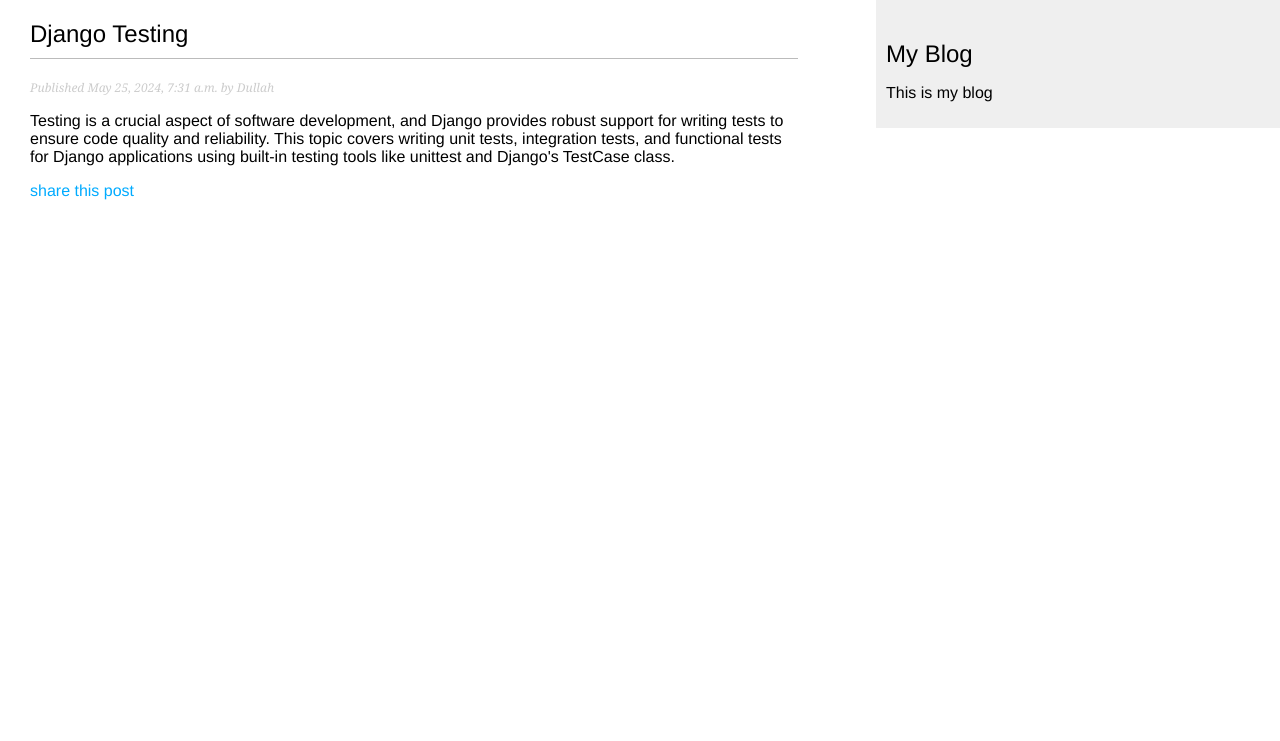
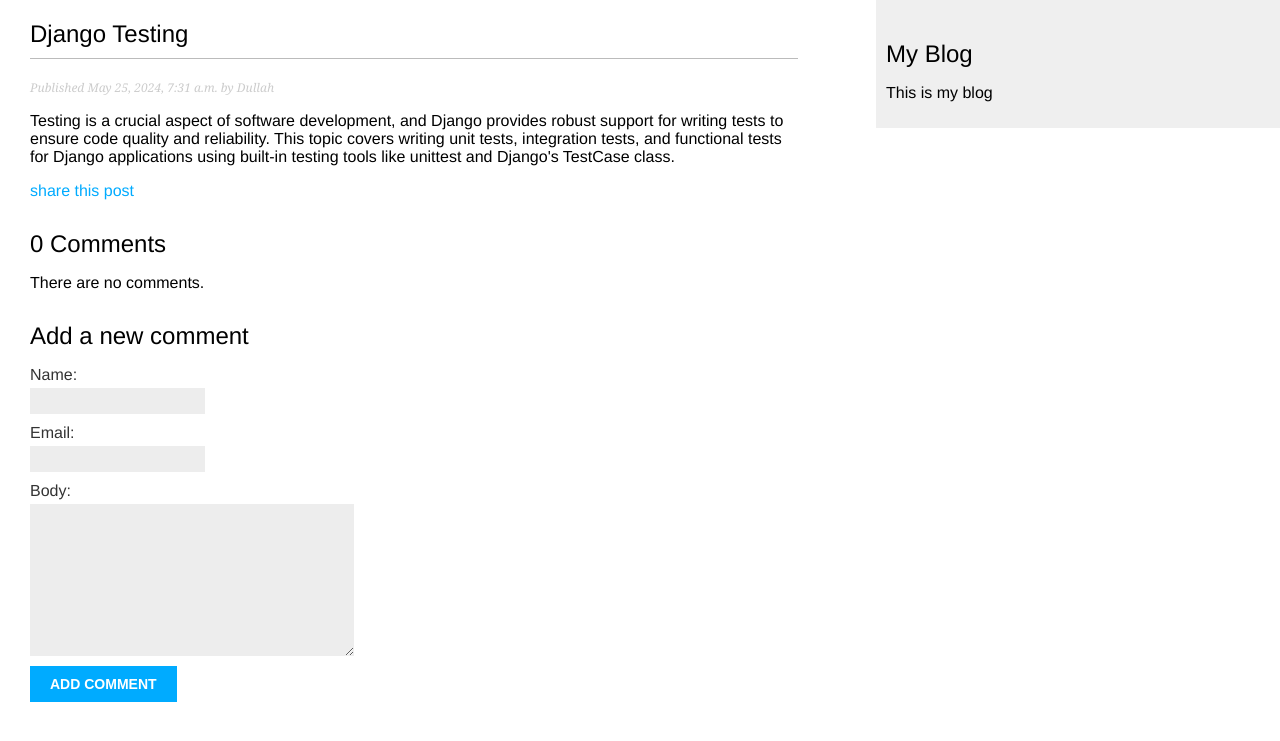
Before and after one commit to Dullah2k/blog-app, a Django app: a page that uses blog/templates/blog/post/detail.html in a window 1280 px wide. Shown: the top 741 px of the page. Run offline with Django 4.2, Linux system fonts and the light colour scheme; data comes from the database, SQL or seed files in the repository; both versions use the stored data as it was after the commit.

Commit message:
added a fully functional comment system

```diff
--- a/blog/forms.py
+++ b/blog/forms.py
@@ -1,7 +1,13 @@
 from django import forms
+from . models import Comment
 
 class EmailPostForm(forms.Form):
   name = forms.CharField(max_length=25)
   email = forms.EmailField()
   to = forms.EmailField()
   comments = forms.CharField(required=False, widget=forms.Textarea)
+
+class CommentForm(forms.ModelForm):
+  class Meta:
+    model = Comment
+    fields = ['name', 'email', 'body']
--- a/blog/models.py
+++ b/blog/models.py
@@ -41,3 +41,21 @@ class Post(models.Model):
         self.slug,
       ]
     )
+
+class Comment(models.Model):
+  post = models.ForeignKey(Post, on_delete=models.CASCADE, related_name='comments')
+  name = models.CharField(max_length=80)
+  email = models.EmailField()
+  body = models.TextField()
+  created = models.DateTimeField(auto_now_add=True)
+  updated = models.DateTimeField(auto_now=True)
+  active = models.BooleanField(default=True)
+
+  class Meta:
+    ordering = ['created']
+    indexes = [
+      models.Index(fields = ['created']),
+    ]
+
+  def __str__(self):
+    return f"Comment by {self.name} on {self.post}"
--- a/blog/templates/blog/post/detail.html
+++ b/blog/templates/blog/post/detail.html
@@ -11,4 +11,22 @@
       share this post
     </a>
   </p>
+  {% with comments.count as total_comments %}
+    <h2>
+      {{ total_comments }} Comment{{ total_comments|pluralize }}
+    </h2>
+  {% endwith %}
+
+  {% for comment in comments %}
+    <div class="comment">
+      <p class="info">
+        Comment {{ forloop.counter }} by {{ comment.name }}
+        {{ comment.created }}
+      </p>
+      {{ comment.body|linebreaks }}
+    </div>
+  {% empty %}
+    <p>There are no comments.</p>
+  {% endfor %}
+  {% include "blog/post/includes/comment_form.html" %}
 {% endblock %}
--- /dev/null
+++ b/blog/templates/blog/post/includes/comment_form.html
@@ -0,0 +1,6 @@
+<h2>Add a new comment</h2>
+<form action="{% url "blog:post_comment" post.id %}" method="post">
+  {{ form.as_p }}
+  {% csrf_token %}
+  <p><input type="submit" value="Add comment"></p>
+</form>
--- a/blog/urls.py
+++ b/blog/urls.py
@@ -6,4 +6,5 @@ urlpatterns = [
   path('', views.post_list, name="post_list"),
   path('<int:year>/<int:month>/<int:day>/<slug:post>/', views.post_detail, name="post_detail"),
   path('<int:post_id>/share/', views.post_share, name="post_share"),
+  path('<int:post_id>/comment/', views.post_comment, name="post_comment"),
 ]
--- a/blog/views.py
+++ b/blog/views.py
@@ -1,8 +1,9 @@
 from django.shortcuts import render, get_object_or_404
 from django.core.paginator import Paginator, EmptyPage, PageNotAnInteger
+from django.views.decorators.http import require_POST
 from django.core.mail import send_mail
-from .models import Post
-from .forms import EmailPostForm
+from .models import Post, Comment
+from .forms import EmailPostForm, CommentForm
 
 def post_list(request):
   post_list = Post.published.all()
@@ -26,7 +27,9 @@ def post_detail(request,year, month, day, post):
     publish__month = month,
     publish__day = day,
   )
-  return render(request, 'blog/post/detail.html', {'post':post})
+  comments = post.comments.filter(active=True)
+  form = CommentForm()
+  return render(request, 'blog/post/detail.html', {'post':post, 'comments':comments, 'form':form})
 
 def post_share(request, post_id):
   post = get_object_or_404(Post, id=post_id, status = Post.Status.PUBLISHED)
@@ -45,3 +48,14 @@ def post_share(request, post_id):
   else:
     form = EmailPostForm()
   return render(request, 'blog/post/share.html', {'post': post, 'form': form, 'sent':sent})
+
+@require_POST
+def post_comment(request, post_id):
+  post = get_object_or_404(Post, id=post_id, status=Post.Status.PUBLISHED)
+  comment = None
+  form = CommentForm(data=request.POST)
+  if form.is_valid():
+    comment = form.save(commit=False)
+    comment.post = post
+    comment.save()
+  return render(request, 'blog/post/comment.html', {'post': post,'form': form,'comment': comment})
```
Also changed, not shown: blog/admin.py (+7 -1 lines), blog/templates/blog/post/comment.html (added, +11 -0 lines), blog/migrations/0004_comment_comment_blog_commen_created_0e6ed4_idx.py (added), blog/migrations/0005_delete_comment.py (added), blog/migrations/0006_comment_comment_blog_commen_created_0e6ed4_idx.py (added), db.sqlite3.
